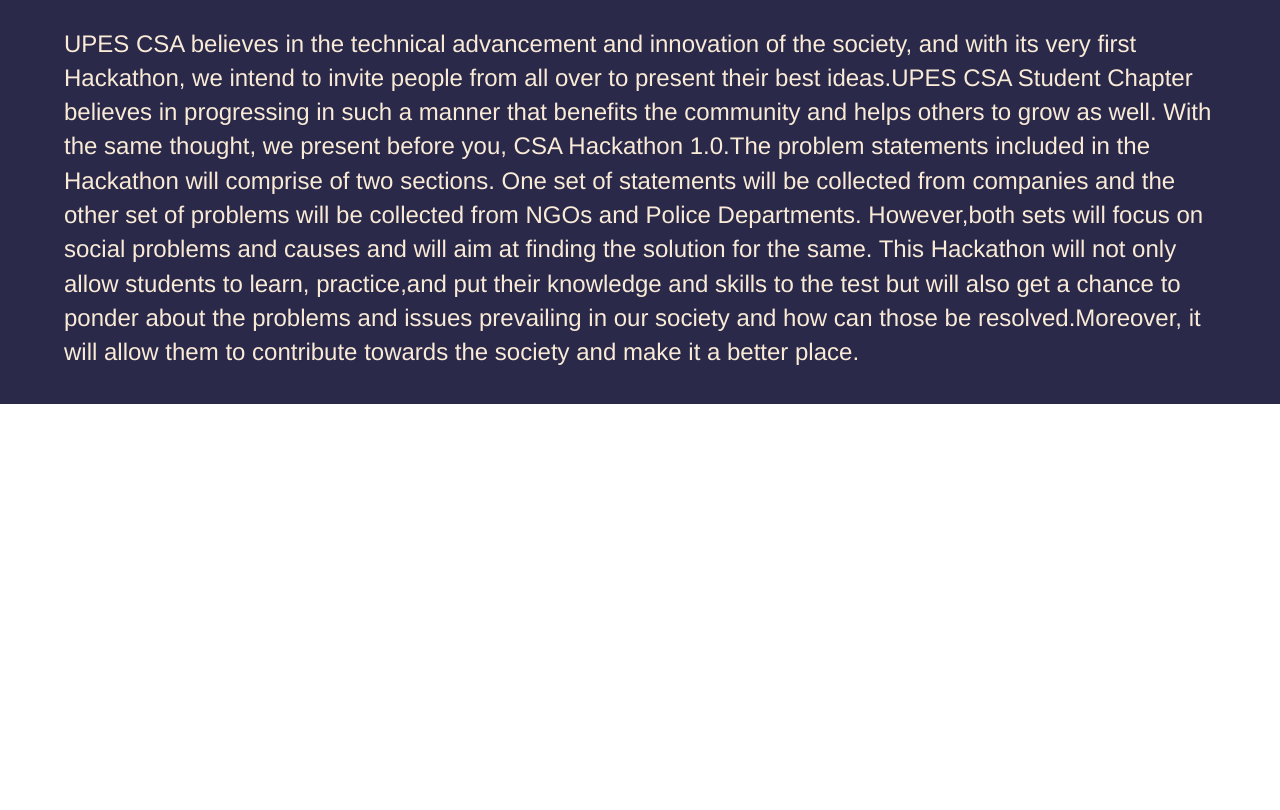
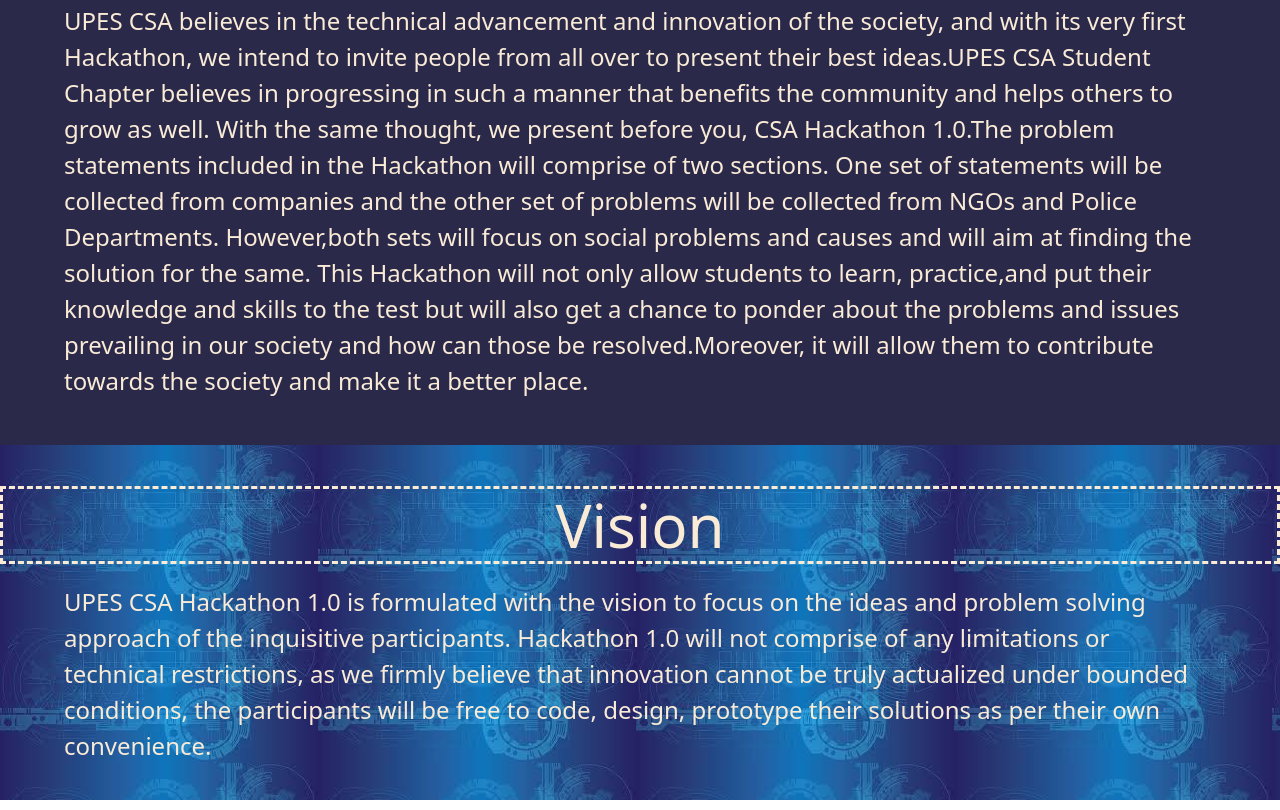
Before and after one commit to Anant2002/csa-hackathon, a plain HTML site: page a.html in a window 1280 px wide. Shown: the part 607-1417 px from the top of the page. Before the commit the page ends 1021 px from the top, so only its background shows below. Drawn offline with nearby package versions, Linux system fonts and the light colour scheme.

Commit message:
modified a.html

```diff
--- a/a.html
+++ b/a.html
@@ -8,7 +8,9 @@
 <!--  <link rel="stylesheet" href="CSS/style.css"> -->
   <link rel="stylesheet" href="CSS/newcss.css">
     <link rel="stylesheet" href="https://maxcdn.bootstrapcdn.com/bootstrap/3.4.1/css/bootstrap.min.css">
-</head>
+    <link href="https://cdn.jsdelivr.net/npm/bootstrap@5.1.3/dist/css/bootstrap.min.css" rel="stylesheet" integrity="sha384-1BmE4kWBq78iYhFldvKuhfTAU6auU8tT94WrHftjDbrCEXSU1oBoqyl2QvZ6jIW3" crossorigin="anonymous">
+    <script src="https://cdn.jsdelivr.net/npm/bootstrap@5.1.3/dist/js/bootstrap.bundle.min.js" integrity="sha384-ka7Sk0Gln4gmtz2MlQnikT1wXgYsOg+OMhuP+IlRH9sENBO0LRn5q+8nbTov4+1p" crossorigin="anonymous"></script>
+  </head>
 <body>
 
     <div style="background-image:url('IMG/im3.png'); width: 100%;" class="imgheight">
@@ -17,7 +19,7 @@
         <div class="row" >
           <div class="col-xs-5 col-sm-7  col-md-8 col-lg-7"><img class="img" src="IMG/logo.png" ></div>
 
-          <div class="col-xs-2 col-sm-2  col-md-1 col-lg-2 size" style="margin-top:30px; margin-left:-20px; " ><a class="active" href="#"><span style="color:white; "><b>Home</b></span></a></div>
+          <div class="col-xs-2 col-sm-2  col-md-1 col-lg-2 size" style="margin-top:30px; margin-left:-60px; " ><a class="active" href="#"><span style="color:white; "><b>Home</b></span></a></div>
           <div class="col-xs-5 col-sm-3  col-md-3 col-lg-3 size1 " style="margin-top:30px;"><a href="#C4"><span style="color:white ;"><b>Register Here</b></span></a></div>
         </div>
       </div>
@@ -31,7 +33,7 @@
 
     <div style="background-color: #2a294a;">
         <br>
-        <h3 id="C4">ABOUT</h3>
+        <h3 style="border-style: dashed"id="C4">ABOUT</h3>
         <br>
         <p style="color:antiquewhite; font-size:x-large; margin-left:5%; margin-right:5%;  ">UPES CSA believes in the technical advancement and innovation of the society, and with its very first Hackathon,
 we intend to invite people from all over to present their best ideas.UPES CSA Student Chapter believes in progressing in such a manner that benefits the community and helps others to grow as well. With the same thought, we present before you,
@@ -43,7 +45,34 @@ prevailing in our society and how can those be resolved.Moreover, it will allow
              <br>
 
         </p>
-    </div>
+
+
+
+        <div style="background-image: url(IMG/v.jpg);padding-top: 2%;">
+          <br>
+          <h3 style="border-style: dashed; " id="C4">Vision</h3>
+          <br>
+          <p style="color:antiquewhite; font-size:x-large; margin-left:5%; margin-right:5%;">UPES CSA Hackathon 1.0 is
+            formulated with the vision to focus
+            on the ideas and problem solving
+            approach of the inquisitive
+            participants.
+
+            Hackathon 1.0 will not comprise of
+            any limitations or technical
+            restrictions, as we firmly believe
+            that innovation cannot be truly
+            actualized under bounded
+            conditions, the participants
+
+            will be free to code, design,
+            prototype their solutions as per
+            their own convenience.
+               <br>
+               <br>
+
+          </p>
+
 
 </body>
 <script type="text/javascript" src="JS/timer.js"></script>
```
Also changed, not shown: IMG/v.jpg (added).
